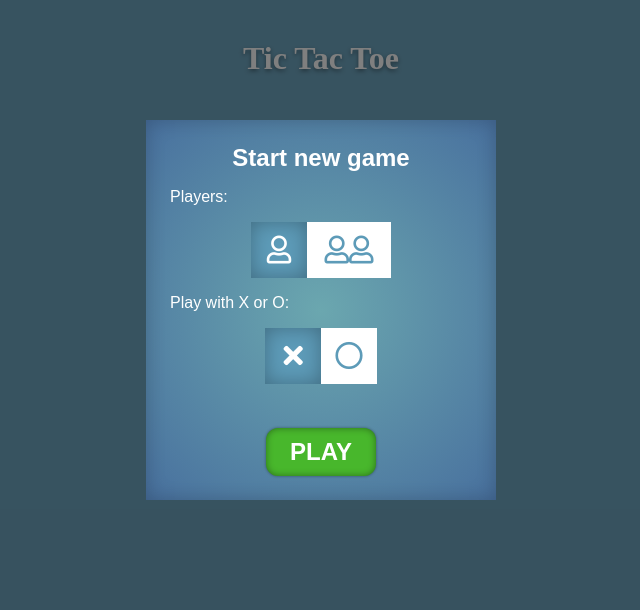
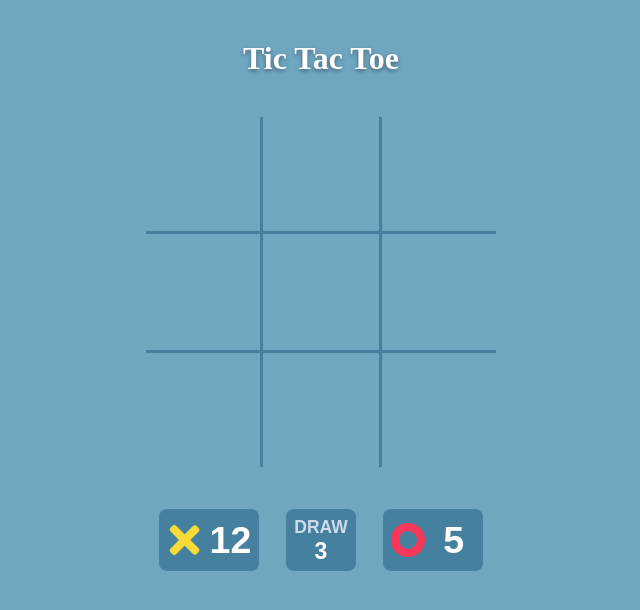
Before and after one commit to Vitalik-Kh/TicTacToe, a React app: page / in a window 1280 px wide. Shown: the top 610 px of the page, without its empty margins (319-959 px from the left). Built offline with nearby package versions, Linux system fonts and the light colour scheme; a web font is replaced by a local one.

Commit message:
Add ScoreCount component

```diff
--- a/src/components/GameParts/GameField.css
+++ b/src/components/GameParts/GameField.css
@@ -6,7 +6,3 @@
     margin: 40px auto auto;
     position: relative;
 }
-
-/* @media ( min-width: 390px ) {
-    .GameField {  }
-} */
--- a/src/components/GameParts/GameField.js
+++ b/src/components/GameParts/GameField.js
@@ -2,7 +2,7 @@ import React from 'react';
 
 import classes from './GameField.css';
 import GameSquare from './GameSquare/GameSquare';
-//
+
 const gameField = (props) => {
     const squareID = [0, 1, 2, 3, 4, 5, 6, 7, 8];
     let transformedGameSquares = squareID.map(id => {
--- a/src/components/GameParts/GameSquare/GameSquare.js
+++ b/src/components/GameParts/GameSquare/GameSquare.js
@@ -6,16 +6,22 @@ import PlayerX from '../PlayerX/PlayerX';
 const gameSquare = (props) => {
     let player = null;
     if (props.player == 'X') {
-        player = <PlayerX
-            winner = { props.winner }
-            onWinAnimFinish = { props.showModal }
-            canStartNextAnim = { props.canTriggerShowModal } />
+        player =
+            <div className = { classes.Player } >
+                <PlayerX
+                    winner = { props.winner }
+                    onWinAnimFinish = { props.showModal }
+                    canStartNextAnim = { props.canTriggerShowModal } />
+            </div>
     }
     if (props.player == 'O') {
-        player = <PlayerO
-            winner = {props.winner}
-            onWinAnimFinish = { props.showModal }
-            canStartNextAnim = { props.canTriggerShowModal }  />
+        player =
+            <div className = { classes.Player } >
+                <PlayerO
+                    winner = {props.winner}
+                    onWinAnimFinish = { props.showModal }
+                    canStartNextAnim = { props.canTriggerShowModal } />
+            </div>
     }
     const squareClasses = [classes.GameSquare, classes['Square-' + props.squareID]]
     return (
--- a/src/components/GameParts/GameSquare/GameSquare.scss
+++ b/src/components/GameParts/GameSquare/GameSquare.scss
@@ -1,5 +1,10 @@
 $border-color: #45819e;
 $border-width: 3px;
+
+.Player {
+    width: 60%;
+    height: 60%;
+}
 
 .GameSquare {
     width: 33.33%;
--- a/src/components/GameParts/PlayerO/PlayerO.css
+++ b/src/components/GameParts/PlayerO/PlayerO.css
@@ -1,6 +1,6 @@
 .PlayerO {
-    width: 60%;
-    height: 60%;
+    width: 100%;
+    height: 100%;
     border: 8px solid #f83759;
     border-radius: 50%;
     animation: enterAnim .2s;
--- a/src/components/GameParts/PlayerX/PlayerX.css
+++ b/src/components/GameParts/PlayerX/PlayerX.css
@@ -1,6 +1,6 @@
 .PlayerX {
-    width: 60%;
-    height: 60%;
+    width: 100%;
+    height: 100%;
     display: flex;
     justify-content: center;
     align-items: center;
@@ -14,7 +14,7 @@
 }
 
 .PlayerX div {
-    width: 100%;
+    width: 110%;
     border: 4px solid #f8db37;
     position: absolute;
     border-radius: 3px;
--- /dev/null
+++ b/src/components/GameParts/ScoreCount/ScoreCount.js
@@ -0,0 +1,33 @@
+import React from 'react';
+import classes from './ScoreCount.scss';
+import PlayerX from '../PlayerX/PlayerX';
+import PlayerO from '../PlayerO/PlayerO';
+
+const scoreCount = (props) => {
+    return (
+        <div className = { classes.ScoreCount_container }>
+            <div className = { classes.PlayersScore }>
+                <div>
+                    <PlayerX />
+                </div>
+                <div>
+                    12
+                </div>
+            </div>
+            <div className = { classes.Draw } >
+                <div>DRAW</div>
+                <div>3</div>
+            </div>
+            <div  className = { classes.PlayersScore } >
+                <div>
+                    <PlayerO />
+                </div>
+                <div>
+                    5
+                </div>
+            </div>
+        </div>
+    );
+}
+
+export default scoreCount;
--- /dev/null
+++ b/src/components/GameParts/ScoreCount/ScoreCount.scss
@@ -0,0 +1,102 @@
+
+$container-width: 46px;
+$container-padding: 6px;
+
+.ScoreCount_container {
+    width: 80vw;
+    max-width: 350px;
+    margin: 30px auto auto;
+    display: flex;
+    align-items: center;
+    justify-content: space-around;
+    flex-wrap: wrap;
+
+    > div {
+        background: #45819e;
+        height: $container-width + 12px;
+        border-radius: 8px;
+        margin-top: 12px;
+    }
+
+    .PlayersScore {
+        min-width: $container-width*2;
+        padding: $container-padding;
+        display: flex;
+        align-items: center;
+
+        > div:nth-child(1) {
+            position: relative;
+            height: $container-width - $container-padding * 2;
+            width: $container-width - $container-padding * 2;
+            float: left;
+        }
+
+        > div:nth-child(2) {
+            margin-left: $container-padding;
+            height: $container-width - $container-padding * 2;
+            min-width: $container-width - $container-padding;
+            font-size: $container-width * 0.75;
+            float: left;
+            font-weight: bold;
+            color: #fff;
+            display: flex;
+            justify-content: center;
+            align-items: center;
+        }
+    }
+
+    .Draw {
+        order: 1;
+        padding: $container-padding;
+        font-size: $container-width * 0.35;
+        color: #fff;
+        font-weight: bold;
+        display: flex;
+        justify-content: space-around;
+        flex-flow: column;
+        align-items: center;
+
+        div:nth-child(1) { color: rgb(204, 218, 233) }
+
+        div:nth-child(2) {
+            font-size: $container-width * 0.5
+        }
+    }
+}
+
+@media ( min-width: 305px ) {
+    .Draw { order: 0 !important}
+}
+
+@media ( min-width: 400px ) {
+    $container-width: 50px;
+    $container-padding: 8px;
+
+    .ScoreCount_container {
+        > div {
+            height: $container-width + 12px;
+        }
+
+        .PlayersScore {
+            width: $container-width*2;
+            padding: $container-padding;
+
+            > div:nth-child(1) {
+                height: $container-width - $container-padding * 2;
+                width: $container-width - $container-padding * 2;
+            }
+
+            > div:nth-child(2) {
+                margin-left: $container-padding;
+                height: $container-width - $container-padding * 2;
+                min-width: $container-width - $container-padding;
+                font-size: $container-width * 0.75;
+            }
+        }
+
+        .Draw {
+            padding: $container-padding;
+            font-size: $container-width * 0.35;
+        }
+    }
+}
--- a/src/components/UI/Modal/Modal.js
+++ b/src/components/UI/Modal/Modal.js
@@ -13,7 +13,6 @@ const modal = (props) => {
             unmountOnExit
             mountOnEnter >
             {state => {
-                console.log(state);
                 const transClasses = [
                     classes.Modal,
                     state === 'exiting' ? classes.ModalFadeOut : null,
@@ -21,7 +20,7 @@ const modal = (props) => {
                 ];
                 return (
                     <Aux>
-                        <Backdrop clicked = { null } transState = { state }/>
+                        <Backdrop clicked = { props.backdropClicked } transState = { state }/>
                         <div className = { transClasses.join(' ') }>
                             { props.children }
                         </div>
--- a/src/containers/Game/Game.js
+++ b/src/containers/Game/Game.js
@@ -7,6 +7,7 @@ import Aux from '../../hoc/Auxy';
 import Modal from '../../components/UI/Modal/Modal';
 import StartMenu from '../../components/GameParts/StartMenu/StartMenu';
 import {v} from '../../utilities/states';
+import ScoreCount from '../../components/GameParts/ScoreCount/ScoreCount';
 
 class Game extends React.Component {
     state = {
@@ -23,9 +24,8 @@ class Game extends React.Component {
             draw: false
         },
         disableInput: true,
-        playing: false,
-        // newGame: true,
-        // showModal: true
+        playing: true,
+
     }
 
     componentDidMount = () => {
@@ -141,20 +141,32 @@ class Game extends React.Component {
 
     playingStateToggle = () => { this.setState(prevState => ({ playing: !prevState.playing })) }
 
+    backdropClickHandler = () => {
+        if ( this.state.winner.winIDs || this.state.winner.draw ) {
+            this.playAgainBtnClickedHandler();
+        }
+    }
+
     render() {
         let gameField = null;
         if (this.state.playing) {
-            gameField =  <GameField
+            gameField =
+                <Aux>
+                    <GameField
                         squaresStatus = { this.state.squaresStatus }
                         playerMoveHandler = { this.humanMoveHandler }
                         winner = { this.state.winner }
                         inputDisabled = { this.state.disableInput }
                         showModal = { this.playingStateToggle }
                     />
+                    <ScoreCount />
+                </Aux>
         }
         return (
             <Aux>
-                <Modal visible = { !this.state.playing } >
+                <Modal
+                    visible = { !this.state.playing }
+                    backdropClicked = { this.backdropClickHandler } >
                     <StartMenu
                         toggleGameMode = { this.toggleGameModeHandler }
                         toggleXO = { this.toggleXOHandler }
--- a/src/utilities/checkForWinner.js
+++ b/src/utilities/checkForWinner.js
@@ -14,7 +14,7 @@ export const checkForWinner = (arr) => {
         winIDs: null,
         winPlayer: null,
         draw: false
-    };;
+    };
     Object.keys(winCombinations).map(key => {
         const winComb = winCombinations[key];
         if ((arr[winComb[0]] === 'O' || arr[winComb[0]] === 'X') &&
@@ -25,7 +25,8 @@ export const checkForWinner = (arr) => {
                 winPlayer: arr[winComb[0]],
                 draw: false
             };
-        } else if (arr.join('').length === 9) {
+            console.log('winner');
+        } else if ( arr.join('').length === 9 && !winner.winIDs ) {
             winner = {
                 winIDs: null,
                 winPlayer: null,
```
Lines whose indentation alone changed are shown as unchanged.
